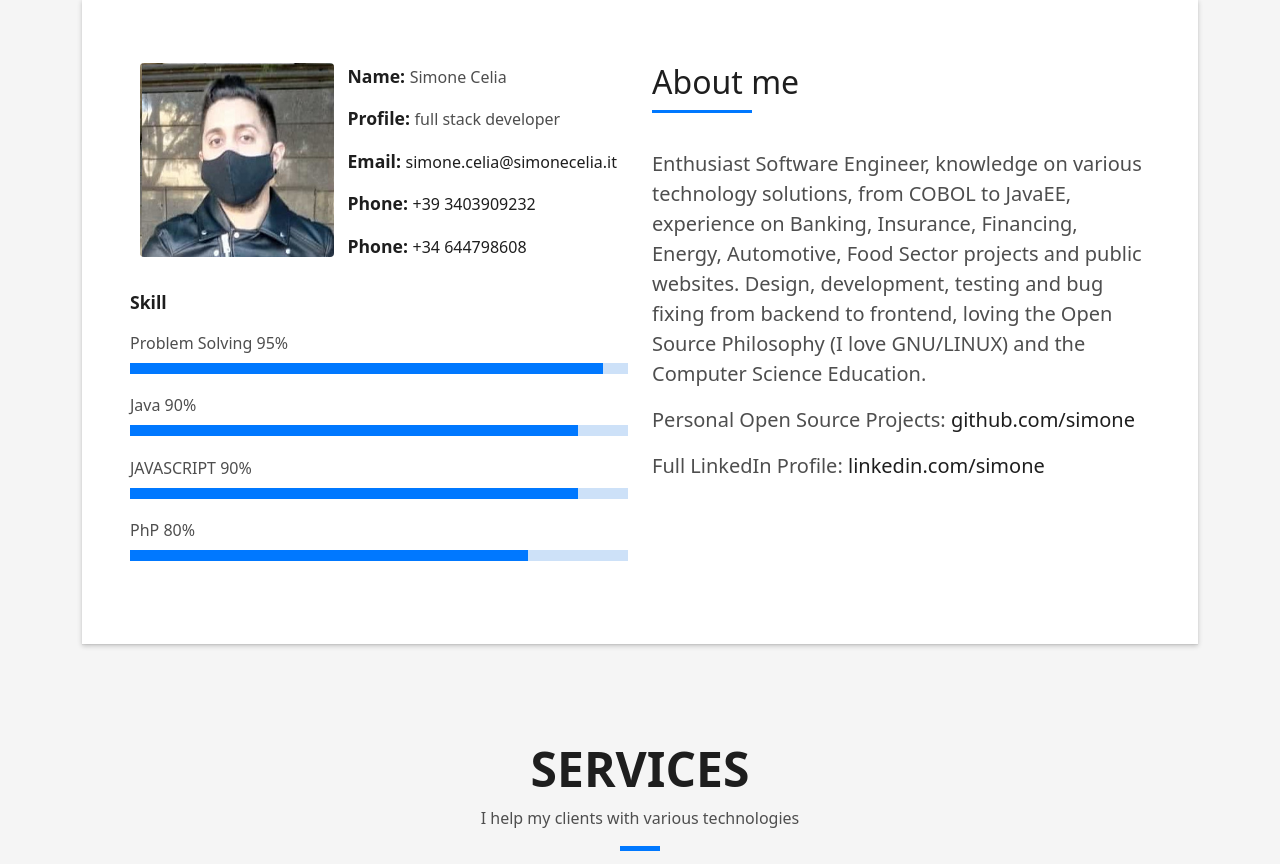
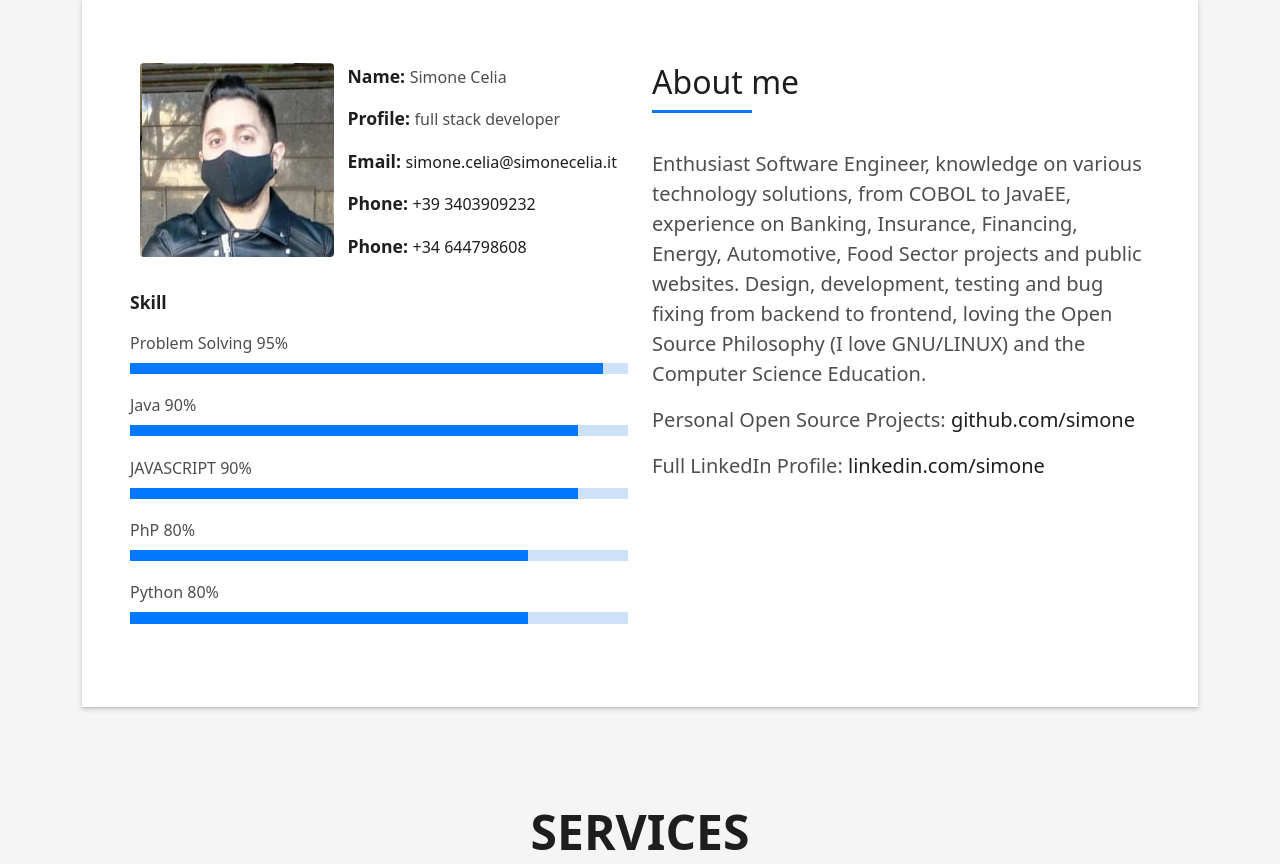
Before and after one commit to simon387/simonecelia.it, a PHP site: page / in a window 1280 px wide. Shown: the part 865-1729 px from the top of the page. Run offline with PHP 8.4, Linux system fonts and the light colour scheme.

Commit message:
added_python_skill

```diff
--- a/components/about.php
+++ b/components/about.php
@@ -41,6 +41,10 @@ echo(minify_html('<section id="about" class="about-mf sect-pt4 route">
 								<div class="progress">
 									<div class="progress-bar" role="progressbar" style="width: 80%" aria-valuenow="80" aria-valuemin="0" aria-valuemax="100"></div>
 								</div>
+								<span>Python</span><span class="pull-right"> 80%</span>
+								<div class="progress">
+									<div class="progress-bar" role="progressbar" style="width: 80%" aria-valuenow="80" aria-valuemin="0" aria-valuemax="100"></div>
+								</div>
 							</div>
 						</div>
 						<div class="col-md-6">
```
Also changed, not shown: changelog.txt.
